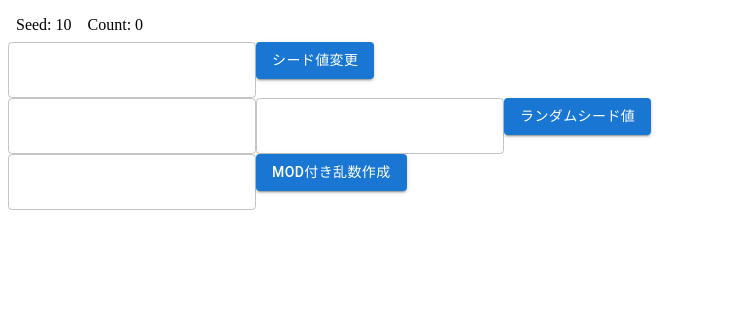
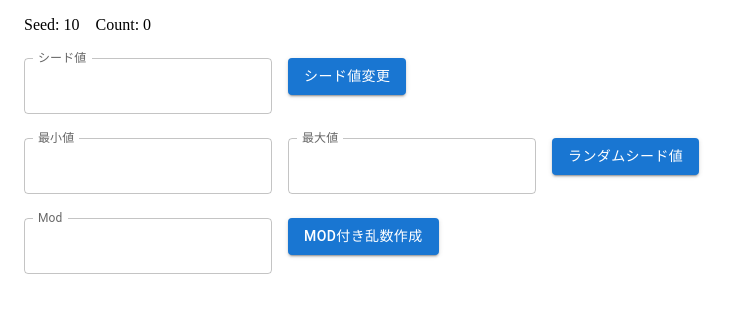
Before and after one commit to chomonolis/srd, a React (Create React App) app: page / in a window 1280 px wide. Shown: the top 312 px of the page, without its empty margins (0-755 px from the left). Built offline with nearby package versions, Linux system fonts and the light colour scheme.

Commit message:
Issue19:CSSやラベルなど調整 (#20)
* コンポーネント間にマージン追加

* フィールドにラベル、ボタンとフィールドの間にマージン追加

```diff
--- a/src/component/OutputRand.tsx
+++ b/src/component/OutputRand.tsx
@@ -1,4 +1,5 @@
 import { useState } from 'react';
+import { Box } from '@mui/material';
 
 import XORShift from '../class/XORShift';
 import SeedInput from './SeedInput';
@@ -24,10 +25,19 @@ const OutputRand = () => {
 
   return (
     <>
-      <XorsInfo xors={xors} />
-      <SeedInput setXors={setXors} />
-      <SetSeedRandom setXors={setXors} />
-      <SetMod callbackFunc={modRandCallback} />
+      <Box sx={{ m: 1 }}>
+        <XorsInfo xors={xors} />
+      </Box>
+      <Box sx={{ m: 1 }}>
+        <SeedInput setXors={setXors} />
+      </Box>
+      <Box sx={{ m: 1 }}>
+        <SetSeedRandom setXors={setXors} />
+      </Box>
+      <Box sx={{ m: 1 }}>
+        <SetMod callbackFunc={modRandCallback} />
+      </Box>
+
       {results.map((result, idx) => {
         return <OutputResult key={idx} result={result} />;
       })}
--- a/src/component/SeedInput.tsx
+++ b/src/component/SeedInput.tsx
@@ -23,8 +23,16 @@ const SeedInput = (props: Props) => {
   return (
     <>
       <form onSubmit={handleSubmit(onSubmit)}>
-        <TextField type='number' {...registerMui(register('seed', { required: true }))} />
-        <Button variant='contained' type='submit' color='primary'>
+        <TextField
+          sx={{ m: 1 }}
+          type='number'
+          label='シード値'
+          InputLabelProps={{
+            shrink: true,
+          }}
+          {...registerMui(register('seed', { required: true }))}
+        />
+        <Button sx={{ m: 1 }} variant='contained' type='submit' color='primary'>
           シード値変更
         </Button>
       </form>
--- a/src/component/SetMod.tsx
+++ b/src/component/SetMod.tsx
@@ -22,8 +22,16 @@ const SetMod = (props: Props) => {
   return (
     <>
       <form onSubmit={handleSubmit(onSubmit)}>
-        <TextField type='number' {...registerMui(register('mod', { required: true }))} />
-        <Button variant='contained' type='submit' color='primary'>
+        <TextField
+          sx={{ m: 1 }}
+          type='number'
+          label='Mod'
+          InputLabelProps={{
+            shrink: true,
+          }}
+          {...registerMui(register('mod', { required: true }))}
+        />
+        <Button sx={{ m: 1 }} variant='contained' type='submit' color='primary'>
           mod付き乱数作成
         </Button>
       </form>
--- a/src/component/SetSeedRandom.tsx
+++ b/src/component/SetSeedRandom.tsx
@@ -29,9 +29,25 @@ const SetSeedRandom = (props: Props) => {
   return (
     <>
       <form onSubmit={handleSubmit(onSubmit)}>
-        <TextField type='number' {...registerMui(register('min', { required: true }))} />
-        <TextField type='number' {...registerMui(register('max', { required: true }))} />
-        <Button variant='contained' type='submit' color='primary'>
+        <TextField
+          sx={{ m: 1 }}
+          type='number'
+          label='最小値'
+          InputLabelProps={{
+            shrink: true,
+          }}
+          {...registerMui(register('min', { required: true }))}
+        />
+        <TextField
+          sx={{ m: 1 }}
+          type='number'
+          label='最大値'
+          InputLabelProps={{
+            shrink: true,
+          }}
+          {...registerMui(register('max', { required: true }))}
+        />
+        <Button sx={{ m: 1 }} variant='contained' type='submit' color='primary'>
           ランダムシード値
         </Button>
       </form>
```
